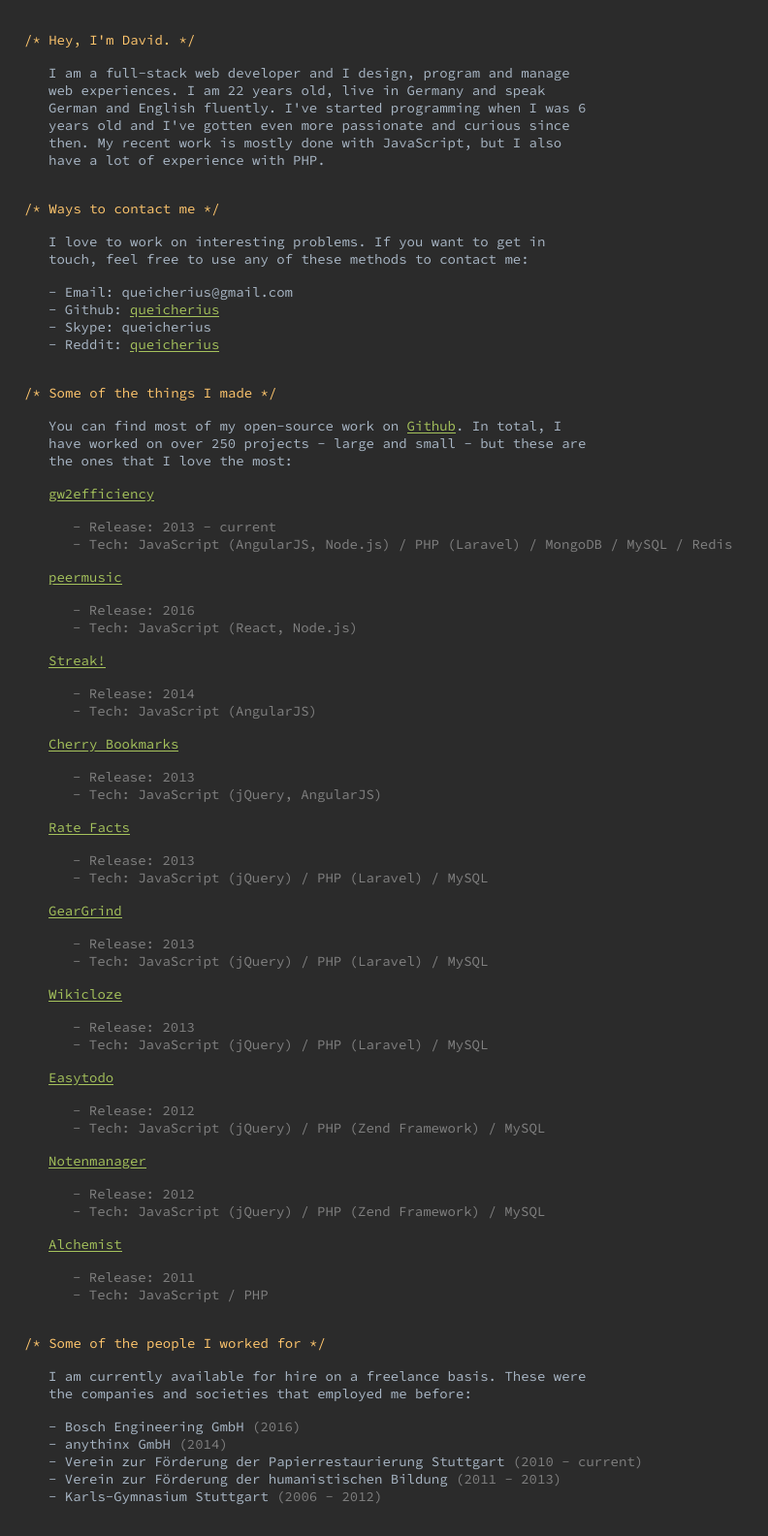
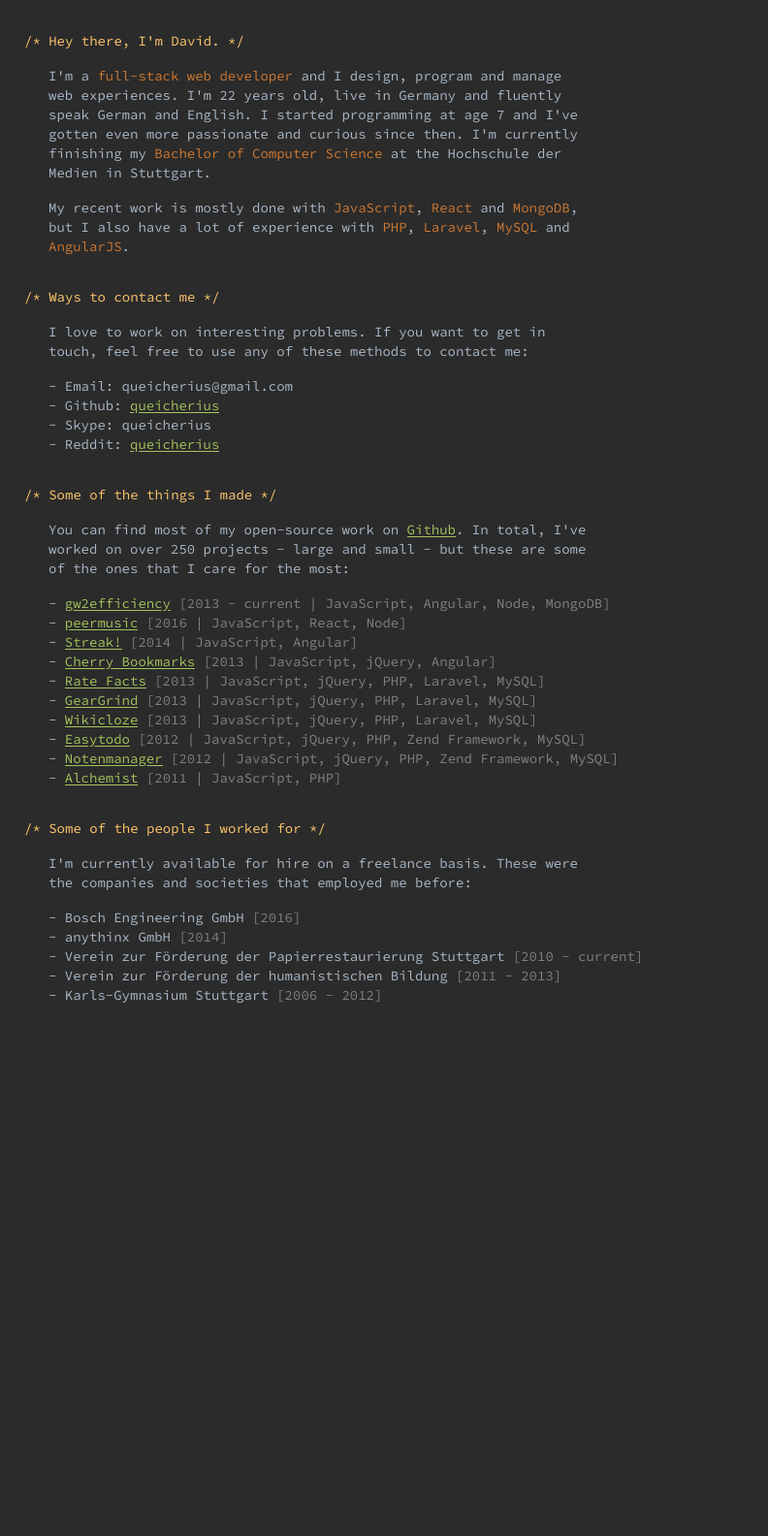
Before and after one commit to queicherius/david-reess.de, a PHP site: page / in a window 1280 px wide. Shown: the whole page at 97% size, without its empty margins (0-792 px from the left). After the commit the page ends 1035 px from the top, so only its background shows below. Run offline with PHP 8.4, Linux system fonts and the light colour scheme.

Commit message:
Even more compact

```diff
--- a/index.html
+++ b/index.html
@@ -12,13 +12,19 @@
   <link rel="stylesheet" href="styles.css">
 </head>
 <body>
-  <h2 class="first">Hey, I'm David.</h2>
+
+<h2 class="first">Hey there, I'm David.</h2>
 
 <p>
-  I am a full-stack web developer and I design, program and manage web experiences.
-   I am 22 years old, live in Germany and speak German and English fluently.
-  I've started programming when I was 6 years old and I've gotten even more passionate and curious since then.
-  My recent work is mostly done with JavaScript, but I also have a lot of experience with PHP.
+  I'm a <strong>full-stack web developer</strong> and I design, program and manage web experiences.
+  I'm 22 years old, live in Germany and fluently speak German and English.
+  I started programming at age 7 and I've gotten even more passionate and curious since then.
+  I'm currently finishing my <strong>Bachelor of Computer Science</strong> at the Hochschule der Medien in Stuttgart.
+</p>
+
+<p>
+  My recent work is mostly done with <strong>JavaScript</strong>, <strong>React</strong> and <strong>MongoDB</strong>,
+  but I also have a lot of experience with <strong>PHP</strong>, <strong>Laravel</strong>, <strong>MySQL</strong> and <strong>AngularJS</strong>.
 </p>
 
 <h2>Ways to contact me</h2>
@@ -27,117 +33,46 @@
   I love to work on interesting problems. If you want to get in touch, feel free to use any of these methods to contact me:
 </p>
 
-  <p>
-    - Email: queicherius@gmail.com<br>
-    - Github: <a href="https://github.com/queicherius">queicherius</a><br>
-    - Skype: queicherius<br>
-    - Reddit: <a href="https://www.reddit.com/user/queicherius">queicherius</a>
-  </p>
+<ul>
+  <li>Email: queicherius@gmail.com</li>
+  <li>Github: <a href="https://github.com/queicherius">queicherius</a></li>
+  <li>Skype: queicherius</li>
+  <li>Reddit: <a href="https://www.reddit.com/user/queicherius">queicherius</a></li>
+</ul>
 
 <h2>Some of the things I made</h2>
 
 <p>
   You can find most of my open-source work on <a href="https://github.com/queicherius">Github</a>.
-    In total, I have worked on over 250 projects - large and small - but these are the ones that I love the most:
+  In total, I've worked on over 250 projects - large and small - but these are some of the ones that I care for the most:
 </p>
 
-  <p class="no-textbreak">
-
-    <div class="project-description"></div>
-  </p>
-
-  <p class="no-textbreak">
-    <a href="https://gw2efficiency.com">gw2efficiency</a><br>
-    <div class="project-description">
-      - Release: 2013 - current<br>
-      - Tech: JavaScript (AngularJS, Node.js) / PHP (Laravel) / MongoDB / MySQL / Redis
-    </div>
-  </p>
-
-  <p class="no-textbreak">
-    <a href="https://peermusic.github.io/">peermusic</a><br>
-    <div class="project-description">
-      - Release: 2016<br>
-      - Tech: JavaScript (React, Node.js)
-    </div>
-  </p>
-
-  <p class="no-textbreak">
-    <a href="https://streak.david-reess.de">Streak!</a><br>
-    <div class="project-description">
-      - Release: 2014<br>
-      - Tech: JavaScript (AngularJS)
-    </div>
-  </p>
-
-  <p class="no-textbreak">
-    <a href="https://chrome.google.com/webstore/detail/cherry-bookmarks/onmnaegclpkfdmikoclheajeonnlmoin">Cherry Bookmarks</a><br>
-    <div class="project-description">
-      - Release: 2013<br>
-      - Tech: JavaScript (jQuery, AngularJS)
-    </div>
-  </p>
-
-  <p class="no-textbreak">
-    <a href="https://rate-facts.com">Rate Facts</a><br>
-    <div class="project-description">
-      - Release: 2013<br>
-      - Tech: JavaScript (jQuery) / PHP (Laravel) / MySQL
-    </div>
-  </p>
-
-  <p class="no-textbreak">
-    <a href="https://gear-grind.com">GearGrind</a><br>
-    <div class="project-description">
-      - Release: 2013<br>
-      - Tech: JavaScript (jQuery) / PHP (Laravel) / MySQL
-    </div>
-  </p>
-
-  <p class="no-textbreak">
-    <a href="https://wikicloze.david-reess.de">Wikicloze</a><br>
-    <div class="project-description">
-      - Release: 2013<br>
-      - Tech: JavaScript (jQuery) / PHP (Laravel) / MySQL
-    </div>
-  </p>
-
-  <p class="no-textbreak">
-    <a href="https://easytodo.net">Easytodo</a><br>
-    <div class="project-description">
-      - Release: 2012<br>
-      - Tech: JavaScript (jQuery) / PHP (Zend Framework) / MySQL
-    </div>
-  </p>
-
-  <p class="no-textbreak">
-    <a href="https://noten-manager.de/">Notenmanager</a><br>
-    <div class="project-description">
-      - Release: 2012<br>
-      - Tech: JavaScript (jQuery) / PHP (Zend Framework) / MySQL
-    </div>
-  </p>
-
-  <p class="no-textbreak">
-    <a href="https://alchemist.david-reess.de">Alchemist</a><br>
-    <div class="project-description">
-      - Release: 2011<br>
-      - Tech: JavaScript / PHP
-    </div>
-  </p>
+<ul class="big-list">
+  <li><a href="https://gw2efficiency.com">gw2efficiency</a> <span class="comment">[2013 - current | JavaScript, Angular, Node, MongoDB]</span></li>
+  <li><a href="https://peermusic.github.io/">peermusic</a> <span class="comment">[2016 | JavaScript, React, Node]</span></li>
+  <li><a href="https://streak.david-reess.de">Streak!</a> <span class="comment">[2014 | JavaScript, Angular]</span></li>
+  <li><a href="https://chrome.google.com/webstore/detail/cherry-bookmarks/onmnaegclpkfdmikoclheajeonnlmoin">Cherry Bookmarks</a> <span class="comment">[2013 | JavaScript, jQuery, Angular]</span></li>
+  <li><a href="https://rate-facts.com">Rate Facts</a> <span class="comment">[2013 | JavaScript, jQuery, PHP, Laravel, MySQL]</span></li>
+  <li><a href="https://gear-grind.com">GearGrind</a> <span class="comment">[2013 | JavaScript, jQuery, PHP, Laravel, MySQL]</span></li>
+  <li><a href="https://wikicloze.david-reess.de">Wikicloze</a> <span class="comment">[2013 | JavaScript, jQuery, PHP, Laravel, MySQL]</span></li>
+  <li><a href="https://easytodo.net">Easytodo</a> <span class="comment">[2012 | JavaScript, jQuery, PHP, Zend Framework, MySQL]</span></li>
+  <li><a href="https://noten-manager.de/">Notenmanager</a> <span class="comment">[2012 | JavaScript, jQuery, PHP, Zend Framework, MySQL]</span></li>
+  <li><a href="https://alchemist.david-reess.de">Alchemist</a> <span class="comment">[2011 | JavaScript, PHP]</span></li>
+</ul>
 
 <h2>Some of the people I worked for</h2>
 
 <p>
-    I am currently available for hire on a freelance basis. These were the companies and societies that employed me before:
+  I'm currently available for hire on a freelance basis. These were the companies and societies that employed me before:
 </p>
 
-  <p class="no-textbreak">
-    - Bosch Engineering GmbH <span class="comment">(2016)</span><br>
-    - anythinx GmbH <span class="comment">(2014)</span><br>
-    - Verein zur Förderung der Papierrestaurierung Stuttgart <span class="comment">(2010 - current)</span><br>
-    - Verein zur Förderung der humanistischen Bildung <span class="comment">(2011 - 2013)</span><br>
-    - Karls-Gymnasium Stuttgart <span class="comment">(2006 - 2012)</span>
-  </p>
+<ul class="big-list">
+  <li>Bosch Engineering GmbH <span class="comment">[2016]</span></li>
+  <li>anythinx GmbH <span class="comment">[2014]</span></li>
+  <li>Verein zur Förderung der Papierrestaurierung Stuttgart <span class="comment">[2010 - current]</span></li>
+  <li>Verein zur Förderung der humanistischen Bildung <span class="comment">[2011 - 2013]</span></li>
+  <li>Karls-Gymnasium Stuttgart <span class="comment">[2006 - 2012]</span></li>
+</ul>
+
 </body>
 </html>
--- a/styles.css
+++ b/styles.css
@@ -1,15 +1,28 @@
+/* Reset browser styles */
+
 * {
   margin: 0;
   padding: 0;
 }
 
+ul, li {
+  list-style: none;
+}
+
+/* Generic styles */
+
 body {
   font-family: "Source Code Pro", sans-serif;
   font-size: 14px;
-  line-height: 18px;
+  line-height: 20px;
   color: #A9B7C6;
   background-color: #2B2B2B;
   padding: 32px 25px 16px 25px;
+}
+
+strong {
+  font-weight: normal;
+  color: #CC7832;
 }
 
 a {
@@ -18,6 +31,8 @@
   text-shadow: 1px 1px 0 #2B2B2B, -1px 1px 0 #2B2B2B, 2px 0 0 #2B2B2B, -2px 0 0 #2B2B2B;
   box-shadow: inset 0 -1px 0 0 #2B2B2B, inset 0 -2px 0 0 #A5C25C;
 }
+
+/* Headings */
 
 h2 {
   font-size: 14px;
@@ -39,6 +54,8 @@
   margin-top: 0;
 }
 
+/* Text */
+
 p {
   margin-left: 25px;
   margin-top: 16px;
@@ -51,19 +68,33 @@
 }
 
 .comment, .project-description {
-    color: #808080;
+  color: #808080;
 }
 
 p.no-textbreak {
   max-width: inherit;
 }
 
-@media (max-device-width: 425px) {
-  p {
-  margin-left: 0px;
+/* Lists */
+
+ul {
+  margin-left: 25px;
+  margin-top: 16px;
+  margin-bottom: 16px;
 }
 
-  .project-description {
-  margin-left: 0px;
+li:before {
+  content: '- ';
 }
+
+/* Mobile */
+
+@media (max-device-width: 700px) {
+  p, ul, .project-description {
+    margin-left: 0px;
+  }
+
+  ul.big-list li {
+    margin-bottom: 16px;
+  }
 }
```
Lines whose indentation alone changed are shown as unchanged.
